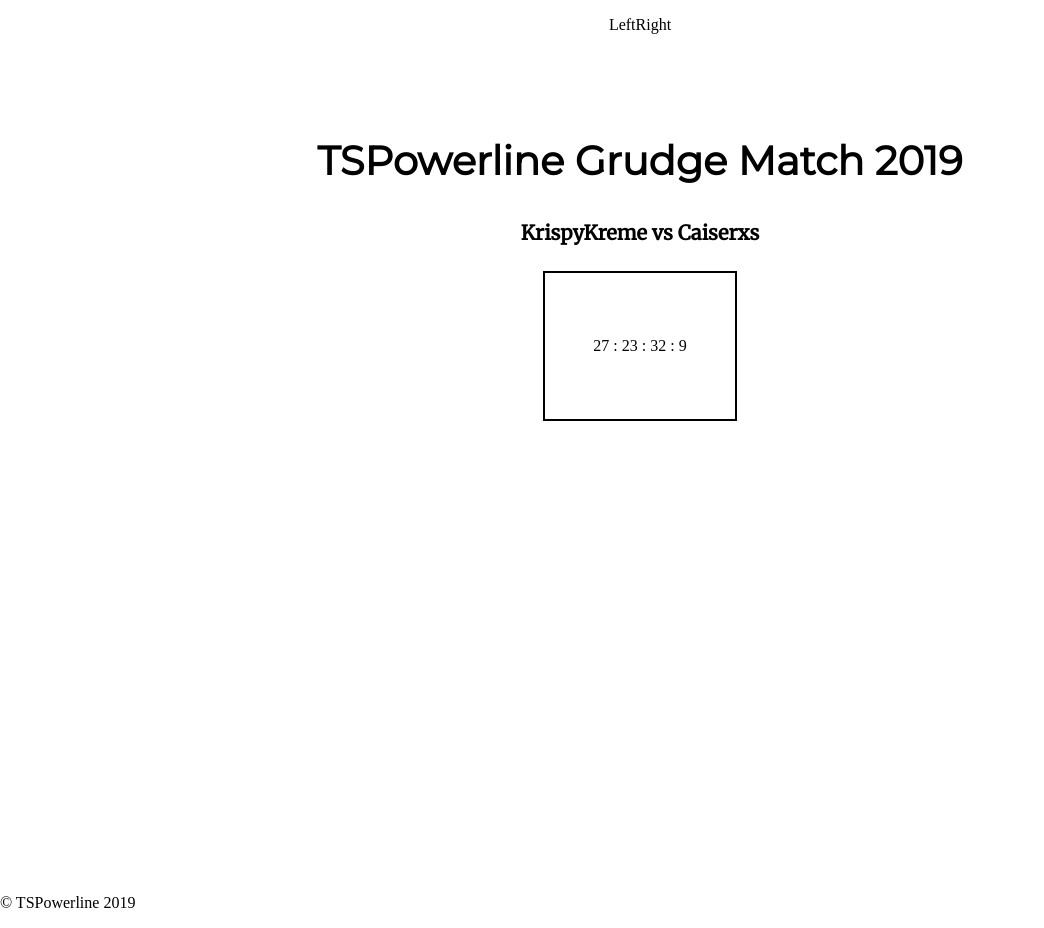
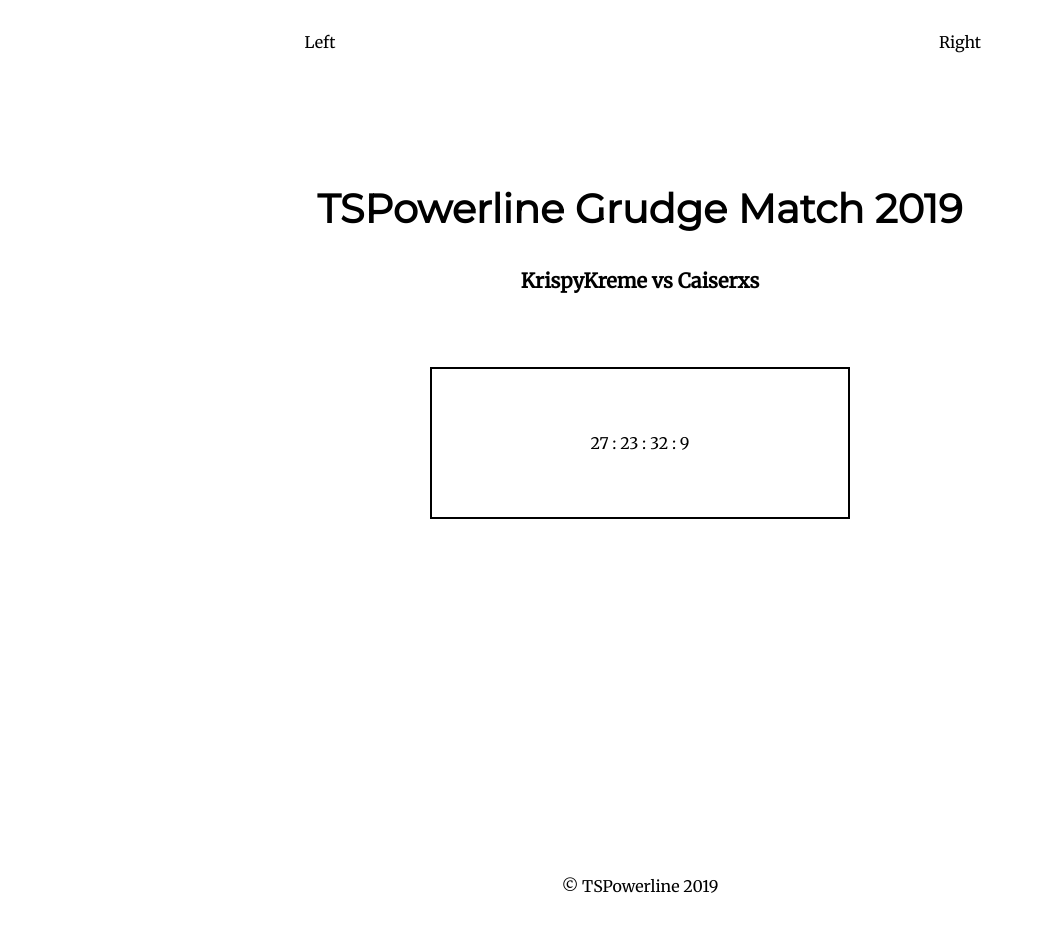
Before and after one commit to seanmcquaid/grudge-match-countdown, a React (Create React App) app: page / in a window 1280 px wide. Shown: the whole page, without its empty margins (0-1044 px from the left). Built offline with nearby package versions, Linux system fonts and the light colour scheme.

Commit message:
made some styling edits and started formatting a bit more

```diff
--- a/src/components/Footer/Footer.js
+++ b/src/components/Footer/Footer.js
@@ -1,10 +1,11 @@
 import React from "react";
 import styles from "./Footer.module.css";
+import Text from "../UI/Text/Text";
 
 const Footer = props => {
     return(
         <div className={styles.footerContainer}>
-            © TSPowerline 2019
+            <Text> © TSPowerline 2019</Text>
         </div>
     )
 }
--- a/src/components/MainContent/MainContent.module.css
+++ b/src/components/MainContent/MainContent.module.css
@@ -4,4 +4,5 @@
     flex-direction: column;
     justify-content: center;
     align-items: center;
+    width: 100%;
 }
--- a/src/components/Navbar/Navbar.js
+++ b/src/components/Navbar/Navbar.js
@@ -1,14 +1,15 @@
 import React from "react";
 import styles from "./Navbar.module.css";
+import Text from "../UI/Text/Text";
 
 const Navbar = props => {
     return (
         <div className={styles.navbarContainer}>
             <div className={styles.navLeft}>
-                Left
+                <Text>Left</Text>
             </div>
             <div className={styles.navRight}>
-                Right
+                <Text>Right</Text>
             </div>
         </div>
     )
--- a/src/components/Navbar/Navbar.module.css
+++ b/src/components/Navbar/Navbar.module.css
@@ -8,3 +8,15 @@
     width: 100%;
     top: 0;
 }
+
+.navLeft {
+    width: 50%;
+}
+
+.navRight {
+    width: 50%;
+    display: flex;
+    flex-direction: row;
+    justify-content: flex-end;
+    align-content: center;
+}
--- a/src/components/Timer/Timer.module.css
+++ b/src/components/Timer/Timer.module.css
@@ -1,4 +1,7 @@
 .timerContainer {
     border : 2px solid black;
     padding: 3rem;
+    width: 100%;
+    max-width: 20rem;
+    min-width: 10rem;
 }
--- a/src/components/UI/SectionHeader/SectionHeader.module.css
+++ b/src/components/UI/SectionHeader/SectionHeader.module.css
@@ -3,6 +3,11 @@
     flex-direction: column;
     justify-content: center;
     align-items: center;
+    align-content: center;
+    width: 100%;
+    max-width: 50rem;
+    padding: 2rem;
+    margin: 1rem;
 }
 
 .titleText {
--- a/src/components/UI/Text/Text.module.css
+++ b/src/components/UI/Text/Text.module.css
@@ -0,0 +1,12 @@
+.textContainer {
+    display: flex;
+    flex-direction: column;
+    justify-content: center;
+    align-items: center;
+    width: 100%;
+}
+
+.text {
+    font-family: 'Merriweather', serif;
+    font-size : 1rem;
+}
```
